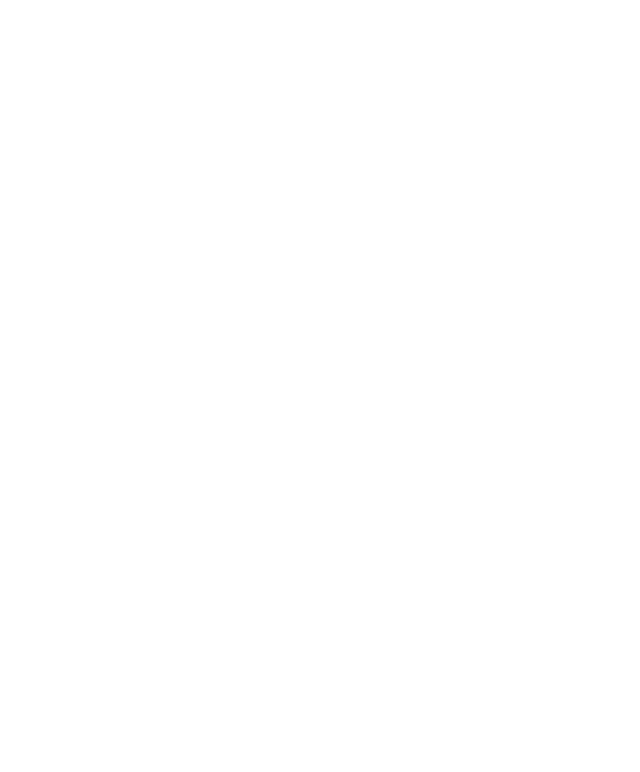
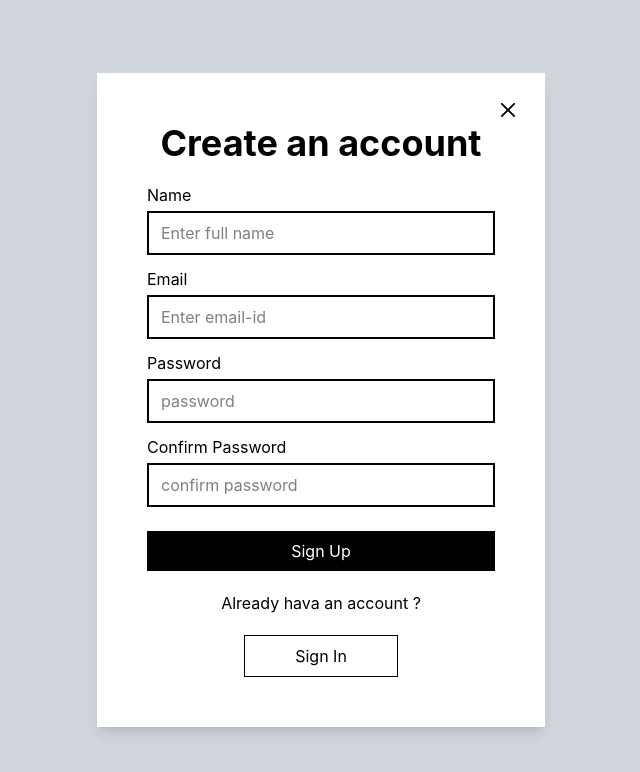
Before and after one commit to Kajol-m/pixelated, a React (Vite) app in the folder frontend/: page /registration in a window 1280 px wide. Before the commit this address had no page. Shown: the top 772 px of the page, without its empty margins (319-959 px from the left). Built offline with nearby package versions, Linux system fonts and the light colour scheme.

Commit message:
Creared Registration/Login UI

```diff
--- a/frontend/src/App.tsx
+++ b/frontend/src/App.tsx
@@ -2,6 +2,8 @@
 import Mainpage from "./pages/MainPage/Mainpage";
 import Outfits from "./pages/Outfits/Outfits";
 import ProductDetails from "./pages/ProductDetails/ProductDetails";
+import Registration from "./pages/Registration/Registration";
+import Login from "./pages/Login/Login";
 function App() {
 
   return (
@@ -10,6 +12,8 @@
       <Route path="/" element={<Mainpage/>}/>
       <Route path="/outfits" element={<Outfits/>}/>
       <Route path="/product" element={<ProductDetails/>}/>
+      <Route path="/login" element={<Login/>} />
+      <Route path="/registration" element={<Registration fullName={""} email={""} password={""} confirmPassword={""}/>}/>
     </Routes>
 
     </>
--- a/frontend/src/components/Button/Button.tsx
+++ b/frontend/src/components/Button/Button.tsx
@@ -8,8 +8,14 @@
             case 'primary':
                 return 'bg-white border border-black pt-2 pb-2 pl-5 pr-5 hover:underline underline-offset-4 decoration-1';
             case 'secondary':
-                return 'bg-black text-white pt-2 pb-2 pl-5 pr-5';
-            default:
+                return 'bg-black text-white pt-2 pb-2 pl-5 pr-5 hover:underline underline-offset-4 decoration-1';
+
+                //return 'bg-white border border-black pt-2 pb-2 pl-5 pr-5 hover:underline underline-offset-4 decoration-1';
+            case 'signup-signin':
+                return 'bg-black text-white pt-2 pb-2 pl-5 pr-5 hover:bg-gray-600';
+
+
+                default:
                 return '';
         }
     };
--- a/frontend/src/components/Header/Header.tsx
+++ b/frontend/src/components/Header/Header.tsx
@@ -1,3 +1,4 @@
+import { Link } from 'react-router-dom';
 import { IoSearchSharp } from "react-icons/io5";
 import { FaRegHeart } from "react-icons/fa";
 import { FiUser } from "react-icons/fi";
@@ -8,7 +9,8 @@
     <div className="fixed top-0 left-0 w-full bg-white z-50 flex justify-between py-5 px-8 items-center">
       {/*Left Side */}
       <div className="flex gap-8 items-center">
-        <h1 className="text-3xl font-semibold">PIXELATED</h1>
+        <Link to="/"><h1 className="text-3xl font-semibold">PIXELATED</h1></Link>
+
         <nav>
           <ul className="flex gap-4 ">
             <li>
@@ -38,7 +40,7 @@
           </div>
         </div>
         <div className="flex gap-6 text-2xl">
-          <FiUser />
+          <Link to="/registration"><FiUser /></Link>
           <FaRegHeart />
           <PiShoppingBagOpen />
         </div>
--- a/frontend/src/components/Input/Input.tsx
+++ b/frontend/src/components/Input/Input.tsx
@@ -48,7 +48,7 @@
           minLength={minLength}
           pattern={pattern}
           required={required}
-          className={`border-2 border-black rounded-none px-3 py-2 w-1/3`}
+          className={`border-2 border-black rounded-none px-3 py-2 w-full ${className}`}
         />
 
         {icon && (
--- /dev/null
+++ b/frontend/src/pages/Login/Login.tsx
@@ -0,0 +1,128 @@
+import { useState } from "react";
+import Input from "../../components/Input/Input";
+import Button from "../../components/Button/Button";
+import { RxCross2 } from "react-icons/rx";
+import { Link } from "react-router-dom";
+import { useNavigate } from "react-router-dom";
+
+interface LoginProps {
+  email: string;
+  password: string;
+}
+
+interface Errors {
+  email: string;
+  password: string;
+}
+
+const Login = () => {
+  const [formData, setFormData] = useState<LoginProps>({
+    email: "",
+    password: "",
+  });
+
+  const [errors, setErrors] = useState<Errors>({
+    email: "",
+    password: "",
+  });
+
+  const navigate = useNavigate();
+
+  const handleChange = (value: string, name: string) => {
+    setFormData((prev) => ({
+      ...prev,
+      [name]: value,
+    }));
+  };
+
+  const validateForm = (vals: LoginProps): Errors => {
+    const errs: Errors = {
+      email: "",
+      password: "",
+    };
+
+    if (!vals.email.trim()) {
+      errs.email = "Full name is required";
+    }
+
+    const nameRegex = /^[A-Za-z]+$/;
+    const emailRegex = /^[^\s@]+@[^\s@]+\.[^\s@]+$/;
+
+    // Add more validation logic as needed
+
+    return errs;
+  };
+  const [loading, setLoading] = useState(false);
+
+  // const validate=():boolean=>{
+
+  // }
+
+  return (
+    <div className="flex items-center justify center h-screen items-center justify-center h-screen bg-gray-300">
+      <div className=" relative w-full max-w-md p-[50px] bg-white m-8 shadow-lg">
+        {/* <div className="absolute right-[25px] top-[25px] pb-5"><RxCross2 /></div> */}
+        <button
+          onClick={() => navigate("/")}
+          className="absolute right-[25px] top-[25px] pb-5"
+        >
+          <RxCross2 size={24} />
+        </button>
+        <h1 className="text-4xl font-bold text-center pb-5">Sign in</h1>
+        <p className="text-xs text-center text-gray-500 pb-5">
+          Sign in so you can save items to your wishlists, track your orders and
+          check out faster!
+        </p>
+
+        <div className="form h-full pb-3">
+          <div className="pb-3">
+            <Input
+              labelText="Email"
+              placeholderText="Enter email-id"
+              onChange={(value: string) => handleChange(value, "email")}
+              type="text"
+              value={formData.email}
+              inputId="email"
+              name="email"
+              required={true}
+            />
+          </div>
+          <div className="pb-3">
+            <Input
+              labelText="Password"
+              placeholderText="password"
+              onChange={(value: string) => handleChange(value, "password")}
+              type="password"
+              value={formData.password}
+              inputId="password"
+              name="password"
+              required={true}
+            />
+          </div>
+        </div>
+        <div className="">
+          <Button
+            variant="signup-signin"
+            onClick={() => console.log("Login")}
+            className="pl-[50px] pr-[50px] w-full"
+          >
+            Sign In
+          </Button>
+        </div>
+        <div className="text-center pt-5">
+          <h1 className="pb-5">Don't hava an account ?</h1>
+          <Link to="/registration">
+            <Button
+              variant="primary"
+              onClick={() => console.log("Sign-up")}
+              className="pl-[50px] pr-[50px] w-full"
+            >
+              Sign Up
+            </Button>
+          </Link>
+        </div>
+      </div>
+    </div>
+  );
+};
+export default Login;
--- /dev/null
+++ b/frontend/src/pages/Registration/Registration.tsx
@@ -0,0 +1,166 @@
+import { useState } from "react";
+import Input from "../../components/Input/Input";
+import Button from "../../components/Button/Button";
+import { RxCross2 } from "react-icons/rx";
+import { Link } from "react-router-dom";
+import { useNavigate } from "react-router-dom";
+
+interface RegistrationProps {
+  fullName: string;
+  email: string;
+  password: string;
+  confirmPassword: string;
+}
+
+interface Errors {
+  fullName: string;
+  email: string;
+  password: string;
+  confirmPassword: string;
+}
+
+const Registration: React.FC<RegistrationProps> = () => {
+  const [formData, setFormData] = useState<RegistrationProps>({
+    fullName: "",
+    email: "",
+    password: "",
+    confirmPassword: "",
+  });
+
+  const [errors, setErrors] = useState<Errors>({
+    fullName: "",
+    email: "",
+    password: "",
+    confirmPassword: "",
+  });
+
+  const navigate = useNavigate();
+  const handleChange = (value: string, name: string) => {
+    setFormData((prev) => ({
+      ...prev,
+      [name]: value,
+    }));
+  };
+
+  const validateForm = (vals: RegistrationProps): Errors => {
+    const errs: Errors = {
+      fullName: "",
+      email: "",
+      password: "",
+      confirmPassword: "",
+    };
+
+    if (!vals.fullName.trim()) {
+      errs.fullName = "Full name is required";
+    }
+
+    const nameRegex = /^[A-Za-z]+$/;
+    const emailRegex = /^[^\s@]+@[^\s@]+\.[^\s@]+$/;
+
+    // Add more validation logic as needed
+
+    return errs;
+  };
+  const [loading, setLoading] = useState(false);
+
+  // const validate=():boolean=>{
+
+  // }
+
+  return (
+    <div className="flex items-center justify center h-screen items-center justify-center h-screen bg-gray-300">
+      <div className=" relative w-full max-w-md p-[50px] bg-white m-8 shadow-lg">
+        <button
+          onClick={() => navigate("/")}
+          className="absolute right-[25px] top-[25px] pb-5"
+        >
+          <RxCross2 size={24} />
+        </button>
+        <h1 className="text-4xl font-bold text-center pb-5">
+          Create an account
+        </h1>
+        {/* <p className="text-xs text-center text-gray-500 pb-5">
+          Sign up so you can save items to your wishlists, track your orders and
+          check out faster!
+        </p> */}
+
+        <div className="form h-full pb-3">
+          <div className="pb-3">
+            <Input
+              labelText="Name"
+              placeholderText="Enter full name"
+              onChange={(value: string) => handleChange(value, "fullName")}
+              type="text"
+              value={formData.fullName}
+              inputId="name"
+              name="name"
+              required={true}
+              className=""
+            />
+          </div>
+          <div className="pb-3">
+            {" "}
+            <Input
+              labelText="Email"
+              placeholderText="Enter email-id"
+              onChange={(value: string) => handleChange(value, "email")}
+              type="text"
+              value={formData.email}
+              inputId="email"
+              name="email"
+              required={true}
+            />
+          </div>
+          <div className="pb-3">
+            <Input
+              labelText="Password"
+              placeholderText="password"
+              onChange={(value: string) => handleChange(value, "password")}
+              type="password"
+              value={formData.password}
+              inputId="password"
+              name="password"
+              required={true}
+            />
+          </div>
+          <div className="pb-3">
+            <Input
+              labelText="Confirm Password"
+              placeholderText="confirm password"
+              onChange={(value: string) =>
+                handleChange(value, "confirmPassword")
+              }
+              type="text"
+              value={formData.confirmPassword}
+              inputId="confirmPassword"
+              name="confirmPassword"
+              required={true}
+            />
+          </div>
+        </div>
+        <div className="Sign-up">
+          <Button
+            variant="signup-signin"
+            onClick={() => console.log("Sign-up")}
+            className="pl-[50px] pr-[50px] w-full"
+          >
+            Sign Up
+          </Button>
+        </div>
+        <div className="text-center pt-5">
+          <h1 className="pb-5">Already hava an account ?</h1>
+          <Link to="/login">
+            <Button
+              variant="primary"
+              onClick={() => console.log("Login")}
+              className="pl-[50px] pr-[50px]"
+            >
+              Sign In
+            </Button>
+          </Link>
+        </div>
+      </div>
+    </div>
+  );
+};
+export default Registration;
--- a/frontend/src/types/button.ts
+++ b/frontend/src/types/button.ts
@@ -1,4 +1,4 @@
-export type ButtonVariant="primary" | "secondary" | "danger" | "success" | "link";
+export type ButtonVariant="primary" | "secondary" | "signup-signin" | "success" | "link";
 
 export interface ButtonProps{
     variant: ButtonVariant;
```
